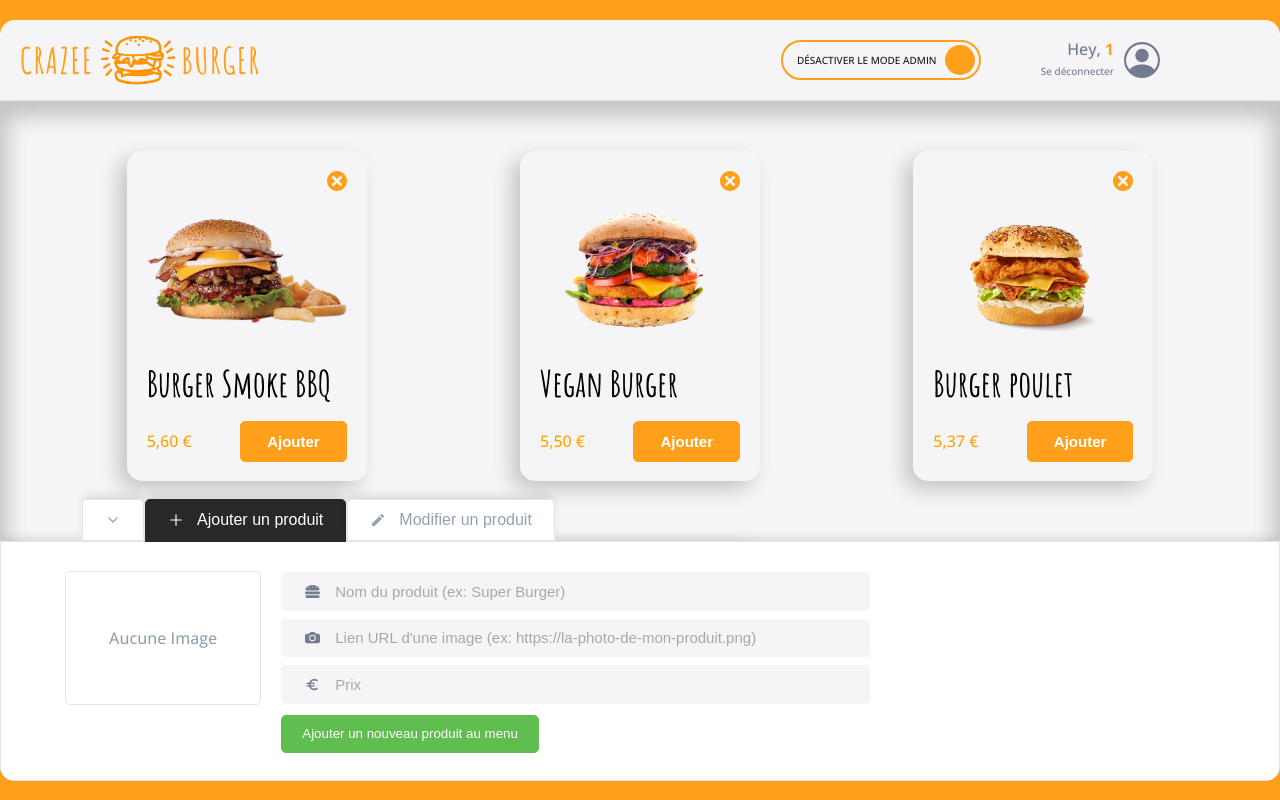
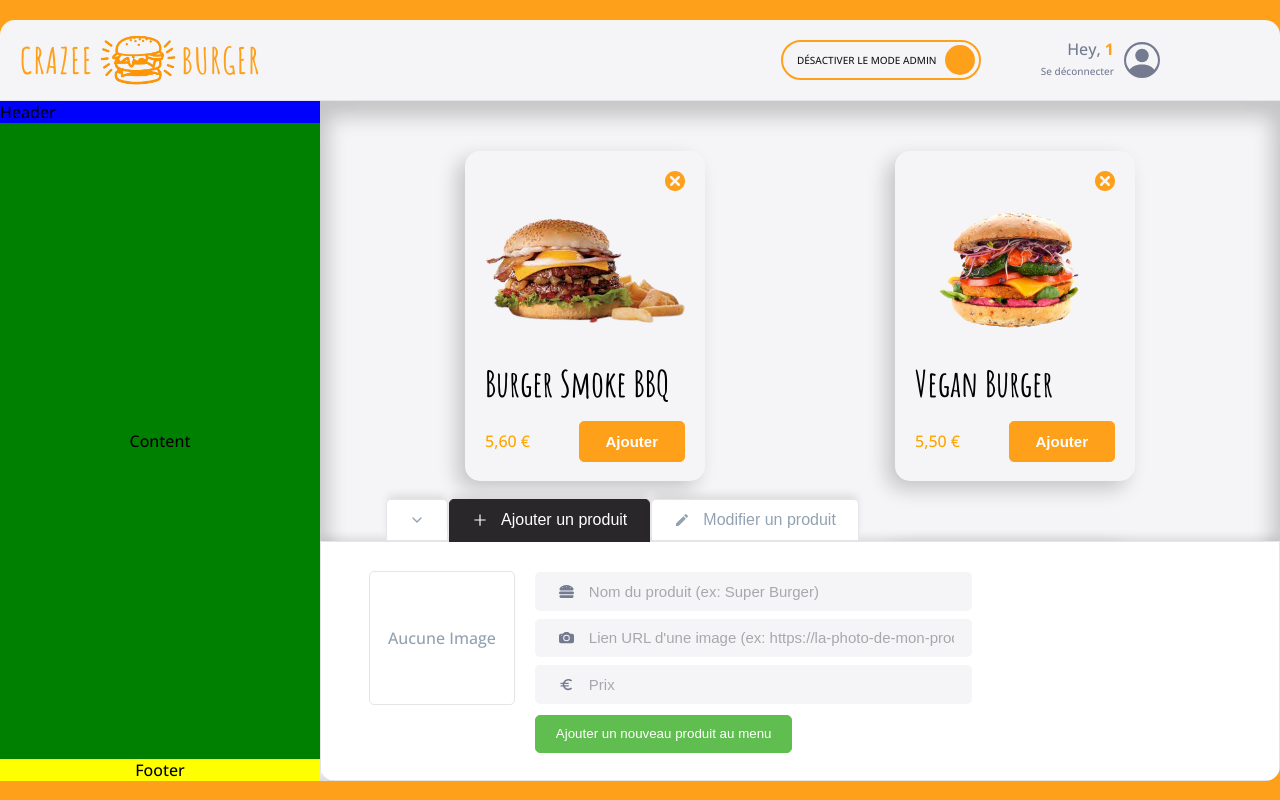
Before and after one commit to QiaoAn05/crazee-burger, a React (Vite) app: page /order/1 in a window 1280 px wide. Built offline with nearby package versions, Linux system fonts and the light colour scheme.

Commit message:
💄 F10: BASKET > Add layout for header, content and footer of the basket

```diff
--- a/src/components/pages/order/main/Basket.jsx
+++ b/src/components/pages/order/main/Basket.jsx
@@ -2,10 +2,32 @@ import styled from "styled-components";
 
 export default function Basket() {
   return (
-    <BasketStyled>Basket</BasketStyled>
-  )
+    <BasketStyled>
+      <div className="header">Header</div>
+      <div className="content">Content</div>
+      <div className="footer">Footer</div>
+    </BasketStyled>
+  );
 }
 
 const BasketStyled = styled.aside`
-  background-color: pink;
+  background-color: red;
+  display: flex;
+  flex-direction: column;
+  .header {
+    background-color: blue;
+  }
+  .content {
+    background-color: green;
+    flex-grow: 1;
+    display: flex;
+    justify-content: center;
+    align-items: center;
+  }
+  .footer {
+    background-color: yellow;
+    display: flex;
+    justify-content: center;
+    align-items: center;
+  }
 `;
--- a/src/components/pages/order/main/Main.jsx
+++ b/src/components/pages/order/main/Main.jsx
@@ -11,7 +11,7 @@ export default function Main() {
 
   return (
     <MainStyled>
-      {/* <Basket/> */}
+      <Basket />
       <div className="menu-and-admin">
         <Menu />
         {isAdminMode && <Admin />}
@@ -30,8 +30,8 @@ const MainStyled = styled.div`
 
   display: grid;
   grid-template-rows: 1fr;
-  /* grid-template-columns: 25% 1fr; */
-  grid-template-columns: 1fr;
+  grid-template-columns: 25% 1fr;
+  /* grid-template-columns: 1fr; */
 
   .menu-and-admin {
     position: relative;
```
